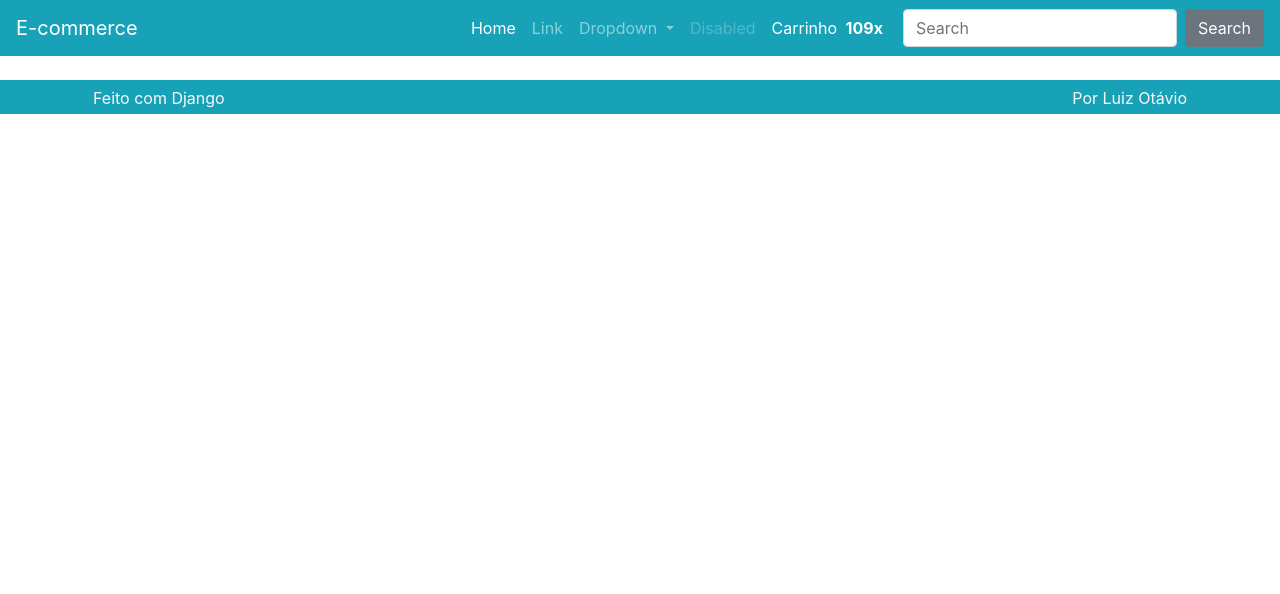
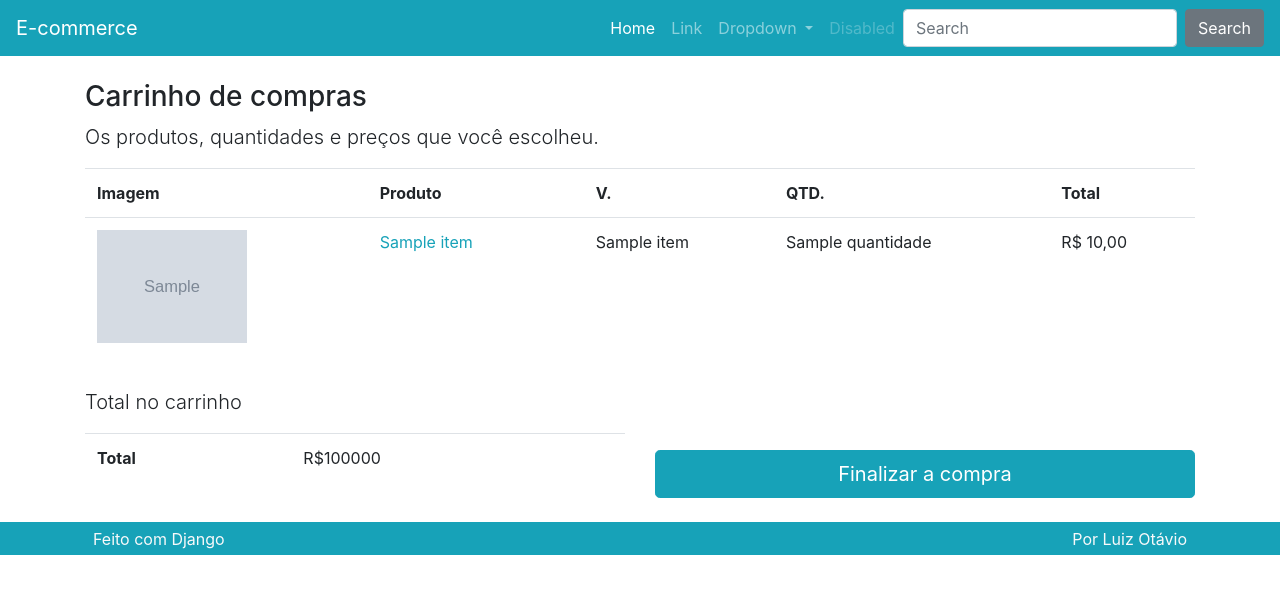
Before and after one commit to glaucoSapucaia/django_e-commerce, a Django app: template produto/templates/produto/carrinho.html in a window 1280 px wide. Shown: the top 594 px of the page. Run offline with Django 5.2, Linux system fonts and the light colour scheme; the template is opened without the code that fills it: most values are stand-ins (such as "Sample title", 1, 10 or a date in 2020); grey boxes marked "Sample" are stand-in pictures; some libraries are stand-ins or nearby versions.

Commit message:
Create carrinho.html, totalCarrinhoQtd function and filter (Django library) | Update Carrinho and removerCarrinho app produto views | Update _nav.html partial

```diff
--- a/produto/templates/produto/carrinho.html
+++ b/produto/templates/produto/carrinho.html
@@ -1,5 +1,85 @@
 {% extends "base.html" %}
+{% load value_filters %}
+{% load static %}
 
 {% block conteudo %}
-    {{request.session.carrinho}}
+
+{% if carrinho %}
+<div class="row mt-3">
+    <div class="col">
+        <h3>Carrinho de compras</h3>
+        <p class="lead">Os produtos, quantidades e preços que você escolheu.</p>
+
+        <div class="table-responsive">
+            <table class="table">
+                <tr>
+                    <th class="d-none d-lg-block">Imagem</th>
+                    <th>Produto</th>
+                    <th>V.</th>
+                    <th>QTD.</th>
+                    <th>Total</th>
+                </tr>
+
+                {% for item in carrinho.values %}
+                    <tr>
+                        <td class="d-none d-lg-block">
+                            <img class="cart-img" src="{% get_media_prefix %}{{item.imagem}}">
+                        </td>
+                        <td>
+                            <a href="{% url "produto:detalhe" item.slug %}">{{item.produto_nome}}</a>
+                            <a class="ml-3" href="{% url "produto:remover" %}?vid={{item.variacao_id}}">
+                                <i class="fas fa-times-circle text-danger" aria-hidden="true"></i>
+                            </a>
+                        </td>
+                        <td>{{item.variacao_nome}}</td>
+                        <td>{{item.quantidade}}</td>
+
+                        {% if item.preco_quantitativo_promocional %}
+
+                        <td>{{item.preco_quantitativo_promocional | formataPreco}}</td>
+
+                        {% else %}
+                        <td>{{item.preco_quantitativo | formataPreco}}</td>
+
+                        {% endif %}
+                    </tr>
+                {% endfor %}
+
+
+            </table>
+        </div>
+    </div>
+</div>
+
+<div class="row mt-3">
+    <div class="col-lg">
+        <p class='lead'>Total no carrinho</p>
+
+        <div class='table-responsive'>
+            <table class="table">
+                <tr>
+                    <td class="font-weight-bold">Total</td>
+                    <td>R$100000</td>
+                </tr>
+            </table>
+        </div>
+    </div>
+    <div class="col-lg mt-auto">
+        <a class="btn btn-lg btn-block btn-primary" href="#">
+            Finalizar a compra
+        </a>
+    </div>
+</div>
+
+{% else %}
+
+<div class="row mt-3">
+    <div class="col">
+        <h3>Carrinho de compras</h3>
+        <p class="lead">Carrinho vazio.</p>
+    </div>
+</div>
+
+{% endif %}
+
 {% endblock conteudo %}
--- a/produto/templatetags/value_filters.py
+++ b/produto/templatetags/value_filters.py
@@ -6,3 +6,7 @@ register = Library()
 @register.filter
 def formataPreco(value):
     return tools.formataPreco(value)
+
+@register.filter
+def totalCarrinhoQtd(carrinho):
+    return tools.totalCarrinhoQtd(carrinho)
--- a/templates/partials/_nav.html
+++ b/templates/partials/_nav.html
@@ -1,3 +1,5 @@
+{% load value_filters %}
+
 <nav class="navbar navbar-dark bg-primary navbar-expand-lg">
     <a class="navbar-brand" href="{% url "produto:lista" %}">E-commerce</a>
     <button class="navbar-toggler" type="button" data-toggle="collapse" data-target="#navbarSupportedContent"
@@ -28,19 +30,25 @@
             <li class="nav-item">
                 <a class="nav-link disabled" href="#">Disabled</a>
             </li>
+
+            {% if request.session.carrinho %}
+
             <li class="nav-item">
-                <a class="nav-link nav-cart-link active" href="#">
+                <a class="nav-link nav-cart-link active" href="{% url "produto:carrinho" %}">
                     <span class="nav-cart-text mr-1">
                         Carrinho
                     </span>
                     <span class="nav-cart-count mr-1">
-                        <strong>109x</strong>
+                        <strong>{{request.session.carrinho | totalCarrinhoQtd}}x</strong>
                     </span>
                     <span class="nav-cart-icon mr-2">
                         <i class="fas fa-shopping-cart"></i>
                     </span>
                 </a>
             </li>
+
+            {% endif %}
+
         </ul>
         <form class="form-inline my-2 my-lg-0">
             <input class="form-control mr-sm-2" type="search" placeholder="Search" aria-label="Search">
--- a/utils/tools.py
+++ b/utils/tools.py
@@ -1,2 +1,5 @@
 def formataPreco(value):
     return f'R$ {value:.2f}'.replace('.', ',')
+
+def totalCarrinhoQtd(carrinho):
+    return sum([item['quantidade'] for item in carrinho.values()])
```
Also changed, not shown: produto/views.py (+28 -1 lines).
